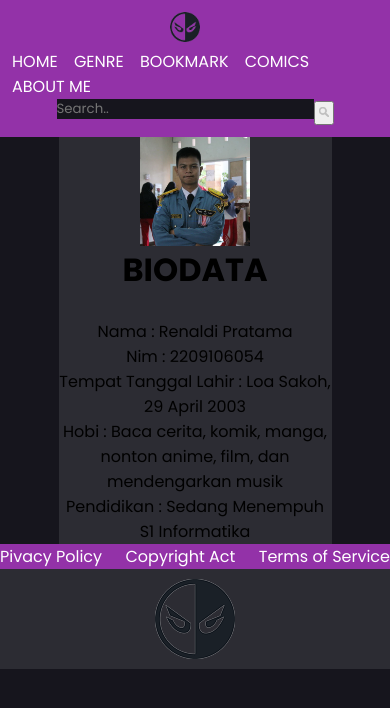
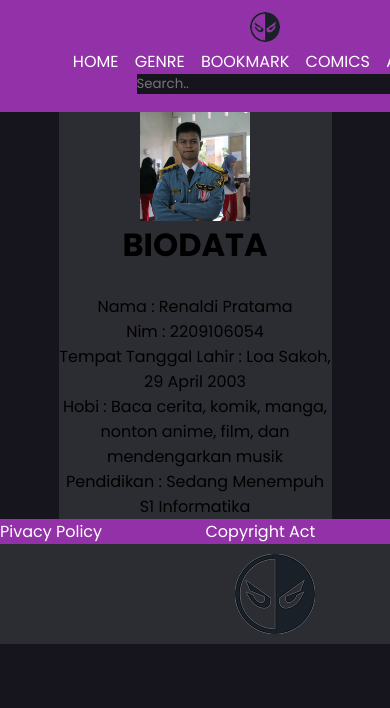
Before and after one commit to Ren252829/ren252829.github.io, a PHP site: page /Posttest2/abtme.html in a window 390 px wide; the page is wider, and only the part inside the window is pictured. Shown: the top 708 px of that part. Run offline with PHP 8.4, Linux system fonts and the light colour scheme.

Commit message:
Update style.css

```diff
--- a/Posttest2/style.css
+++ b/Posttest2/style.css
@@ -311,6 +311,7 @@ footer img {
     }
 
     nav {
+        width: 550px;
         background-color:#9332a8;
         padding: 12px;
         display: flex;
@@ -528,7 +529,7 @@ footer img {
     display: flex;
     color: white;
     background-color: #9332a8;
-    width: 100%;
+    width: 550px;
     justify-content: space-between;
     align-items: center;
     text-decoration: none;
@@ -540,6 +541,7 @@ footer img {
 }
 
 footer{
+    width: 550px;
     display: flex;
     justify-content: space-between;
     align-items: center;
```
